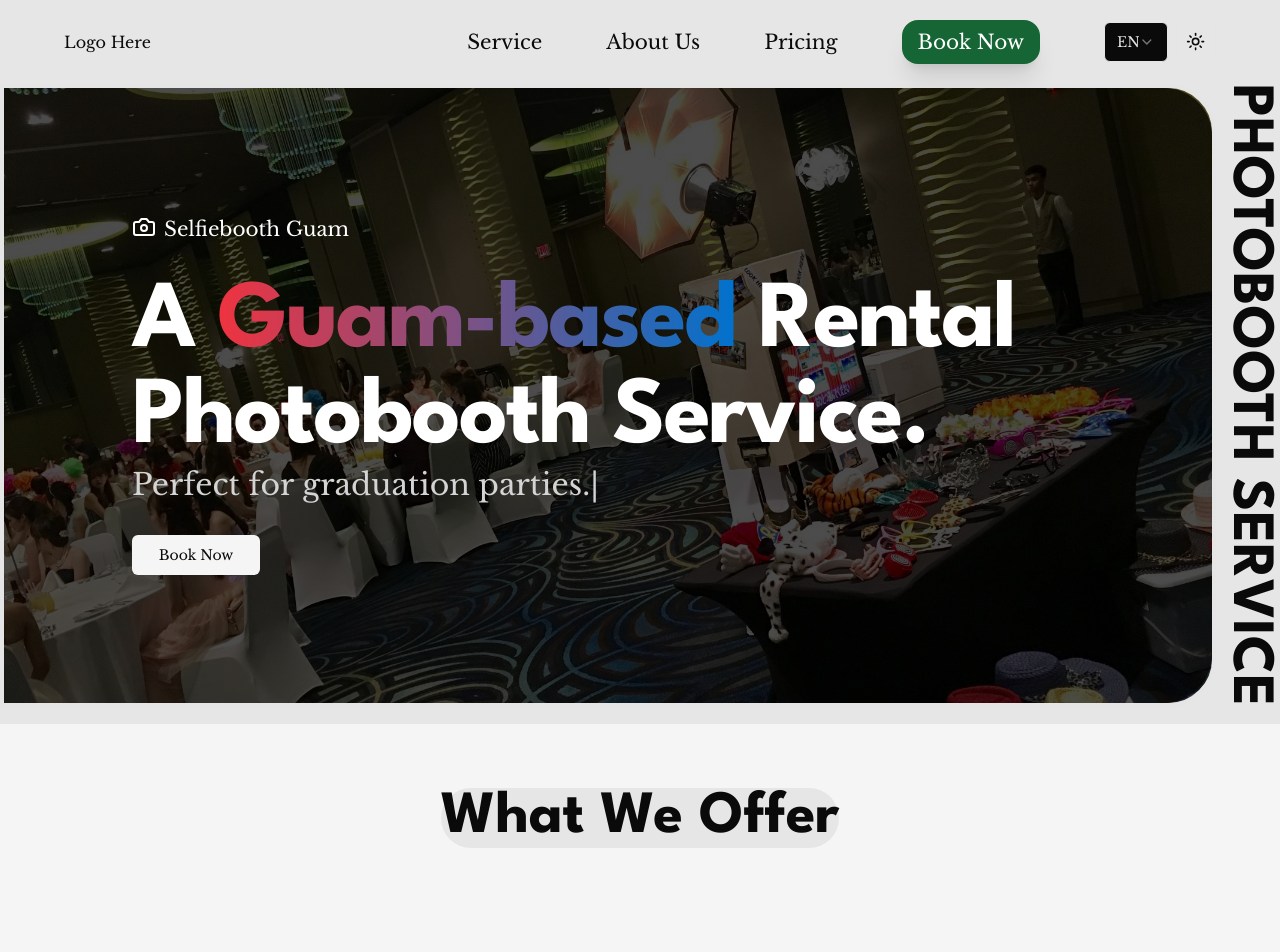
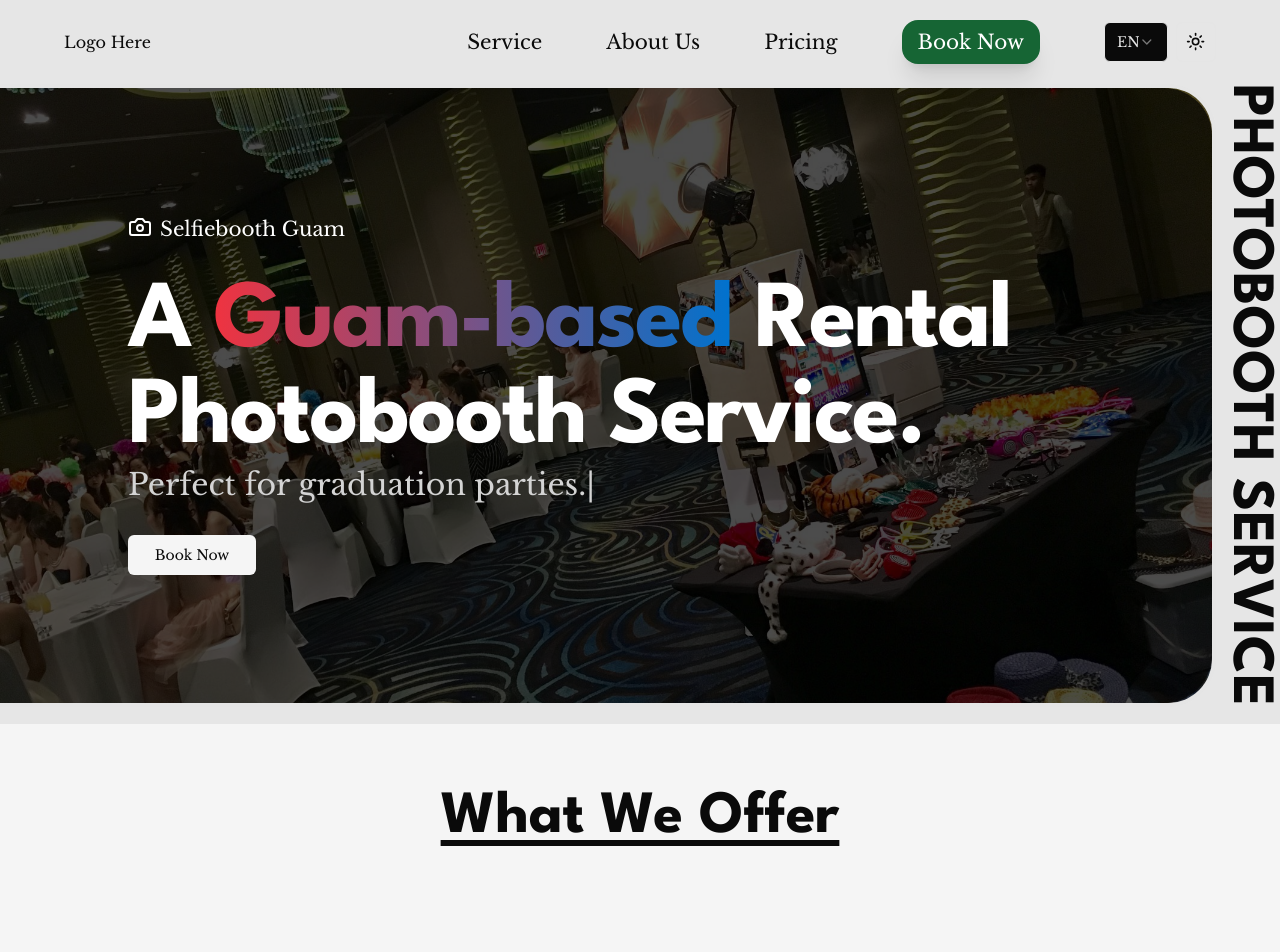
Before and after one commit to ronnieima/selfieboothguam, a Next.js app: page /en in a window 1280 px wide. Shown: the top 952 px of the page. Built offline with nearby package versions, Linux system fonts and the light colour scheme.

Commit message:
enable smooth scroll

```diff
--- a/app/[locale]/layout.tsx
+++ b/app/[locale]/layout.tsx
@@ -18,8 +18,8 @@ export default function RootLayout({
   params: { locale: string };
 }) {
   return (
-    <html lang={locale}>
-      <body className={fontLibreBakersville.className}>
+    <html lang={locale} className="scroll-smooth bg-background">
+      <body className={`${fontLibreBakersville.className}`}>
         <ThemeProvider
           attribute="class"
           defaultTheme="light"
--- a/app/_components/Hero.tsx
+++ b/app/_components/Hero.tsx
@@ -9,7 +9,7 @@ function Hero() {
   const t = useTranslations("Hero");
   return (
     <section className="grid lg:grid-cols-[95%_5%] h-[100svh] lg:h-[80svh] pb-20">
-      <div className="relative bg-hero lg:bg-fixed lg:rounded-r-[3rem]  bg-cover bg-center lg:dark:border-primary lg:border-4 border-l-0">
+      <div className="relative bg-hero lg:bg-fixed lg:rounded-r-[3rem]  bg-cover bg-center lg:dark:border-primary lg:border-4 lg:border-l-0">
         <div className="bg-black/70 absolute h-full w-full lg:rounded-r-[3rem] flex flex-col justify-center items-center lg:items-start">
           <header
             className={cn(
--- a/app/_components/Navbar.tsx
+++ b/app/_components/Navbar.tsx
@@ -28,7 +28,7 @@ function Navbar() {
       </nav>
 
       {/* MOBILE NAVBAR */}
-      <nav className="lg:hidden flex justify-between items-center px-4 h-[84px] ">
+      <nav className="lg:hidden flex justify-between items-center px-4 h-[84px]  sticky top-0 z-40 bg-background/90">
         <div>
           <Link href="/">Logo Here</Link>
         </div>
--- a/app/_components/Services.tsx
+++ b/app/_components/Services.tsx
@@ -36,9 +36,9 @@ function Services() {
   const t = useTranslations("Services");
 
   return (
-    <section className="py-16  bg-secondary    px-4" id="services">
+    <section className="py-16  bg-secondary scroll-m-16   px-4" id="services">
       <div className="max-w-[100rem] mx-auto flex flex-col items-center gap-32">
-        <header className="bg-background rounded-full">
+        <header className=" rounded-full underline-offset-8 underline">
           <h2
             className={`${fontLeagueSpartan.className} text-center text-4xl md:text-6xl `}
           >
```
